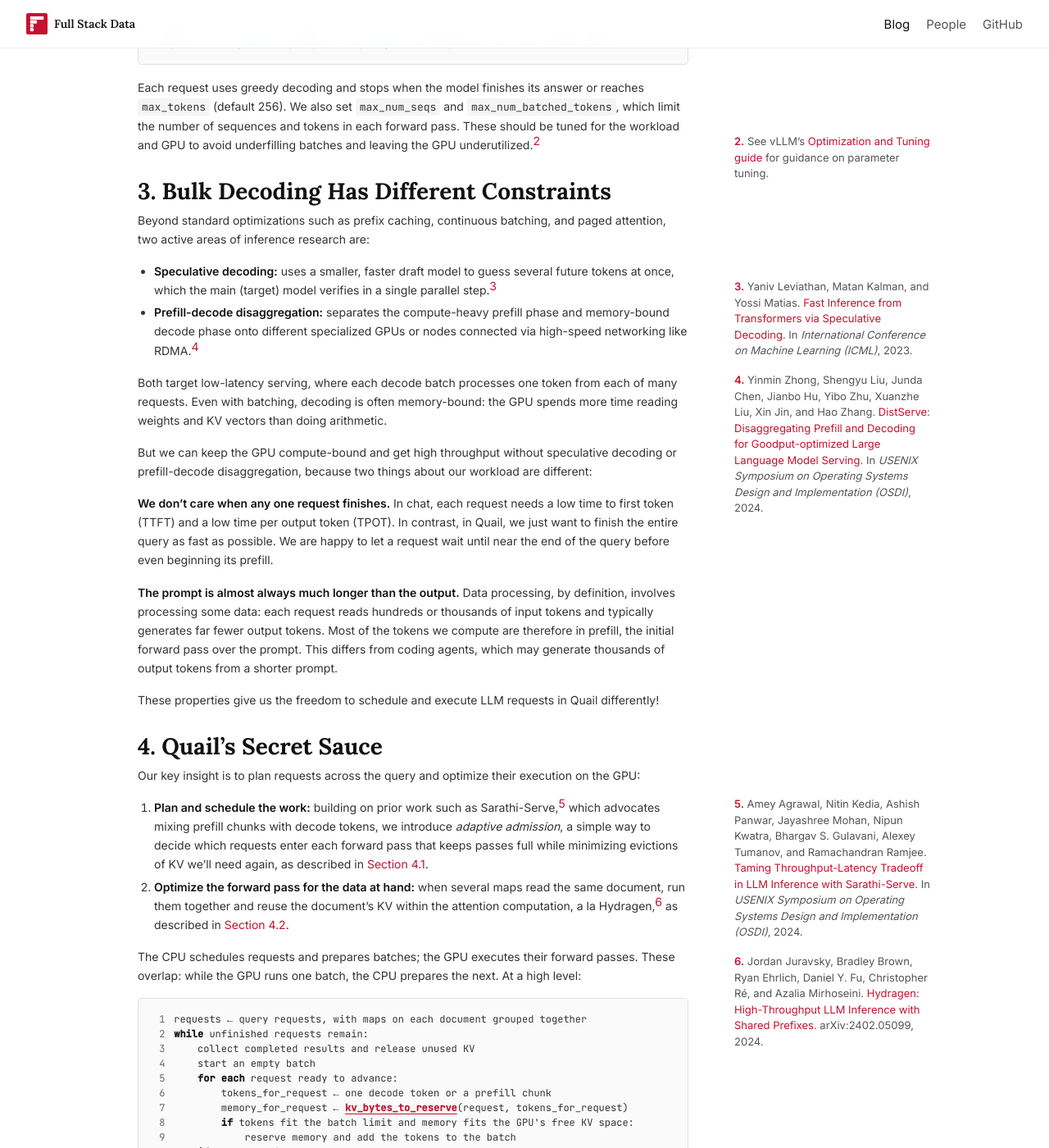
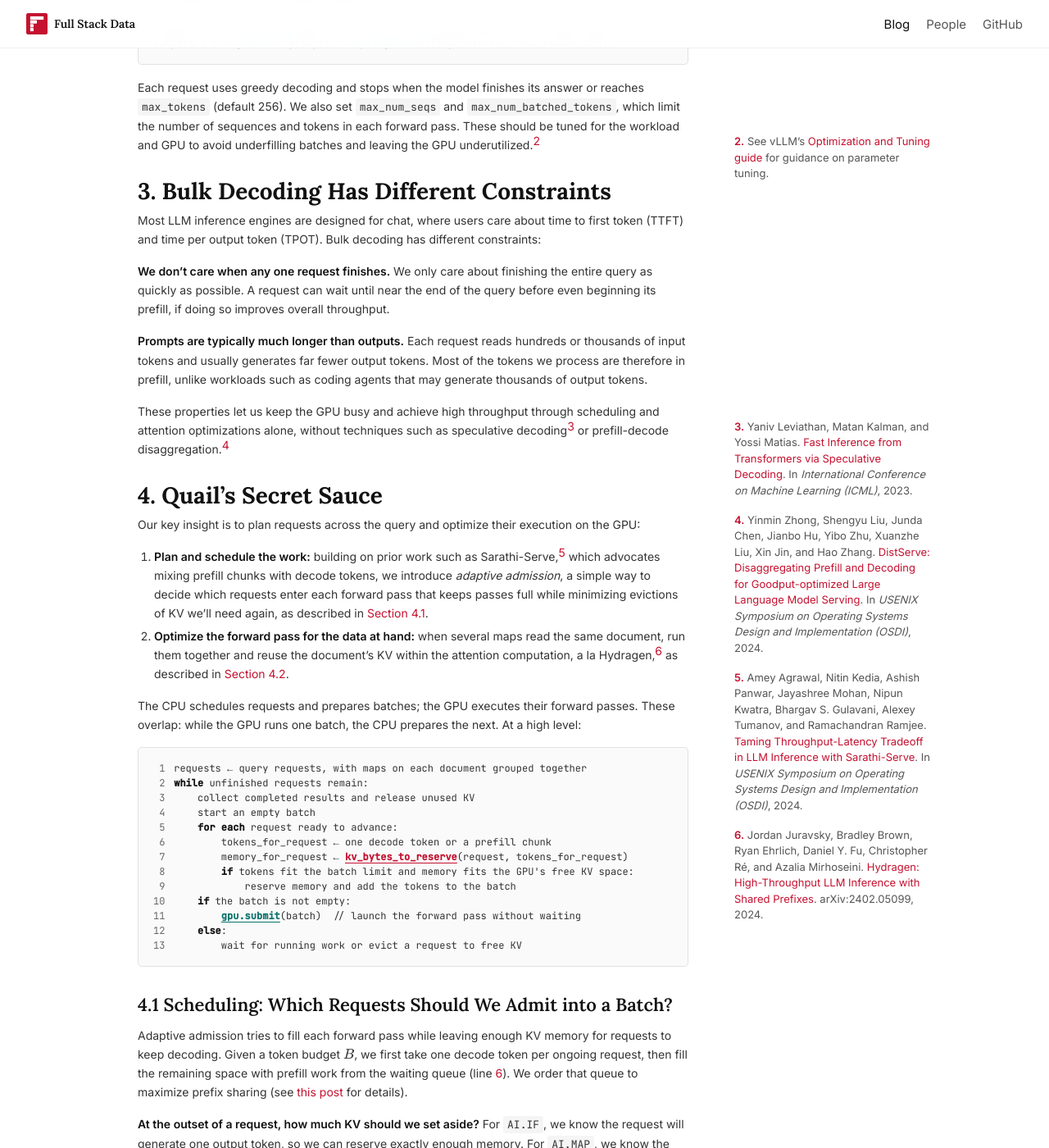
Before and after one commit to fsdatalab/fsdatalab.github.io, a Jekyll site: the page built from _posts/2026-11-03-ai-map.md, in a window 1280 px wide and 1400 px high, scrolled down 1653 px. Shown: the whole window at 82% size. Built offline with Jekyll 4.4.1, drawn with Linux system fonts in a browser that asks for light colours.

Commit message:
Use Shreya's wording for AI.MAP section 3
Co-Authored-By: Claude Opus 5.5 <noreply@anthropic.com>
Claude-Session: https://claude.ai/code/session_012G22YMQssRfNYLRetzTaCz

```diff
--- a/_posts/2026-11-03-ai-map.md
+++ b/_posts/2026-11-03-ai-map.md
@@ -64,20 +64,13 @@ Each request uses greedy decoding and stops when the model finishes its answer o
 
 # 3. Bulk Decoding Has Different Constraints
 
-Beyond standard optimizations such as prefix caching, continuous batching, and paged attention, two active areas of inference research are:
+Most LLM inference engines are designed for chat, where users care about time to first token (TTFT) and time per output token (TPOT). Bulk decoding has different constraints:
 
-- **Speculative decoding:** uses a smaller, faster draft model to guess several future tokens at once, which the main (target) model verifies in a single parallel step.<sup><a href="#note-3">3</a></sup>
-- **Prefill-decode disaggregation:** separates the compute-heavy prefill phase and memory-bound decode phase onto different specialized GPUs or nodes connected via high-speed networking like RDMA.<sup><a href="#note-4">4</a></sup>
+**We don't care when any one request finishes.** We only care about finishing the entire query as quickly as possible. A request can wait until near the end of the query before even beginning its prefill, if doing so improves overall throughput.
 
-Both target low-latency serving, where each decode batch processes one token from each of many requests. Even with batching, decoding is often memory-bound: the GPU spends more time reading weights and KV vectors than doing arithmetic.
+**Prompts are typically much longer than outputs.** Each request reads hundreds or thousands of input tokens and usually generates far fewer output tokens. Most of the tokens we process are therefore in prefill, unlike workloads such as coding agents that may generate thousands of output tokens.
 
-But we can keep the GPU compute-bound and get high throughput without speculative decoding or prefill-decode disaggregation, because two things about our workload are different:
-
-**We don't care when any one request finishes.** In chat, each request needs a low time to first token (TTFT) and a low time per output token (TPOT). In contrast, in Quail, we just want to finish the entire query as fast as possible. We are happy to let a request wait until near the end of the query before even beginning its prefill.
-
-**The prompt is almost always much longer than the output.** Data processing, by definition, involves processing some data: each request reads hundreds or thousands of input tokens and typically generates far fewer output tokens. Most of the tokens we compute are therefore in prefill, the initial forward pass over the prompt. This differs from coding agents, which may generate thousands of output tokens from a shorter prompt.
-
-These properties give us the freedom to schedule and execute LLM requests in Quail differently!
+These properties let us keep the GPU busy and achieve high throughput through scheduling and attention optimizations alone, without techniques such as speculative decoding<sup><a href="#note-3">3</a></sup> or prefill-decode disaggregation.<sup><a href="#note-4">4</a></sup>
 
 # 4. Quail's Secret Sauce
 
```
